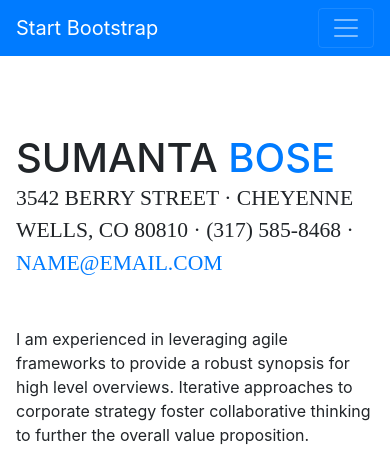
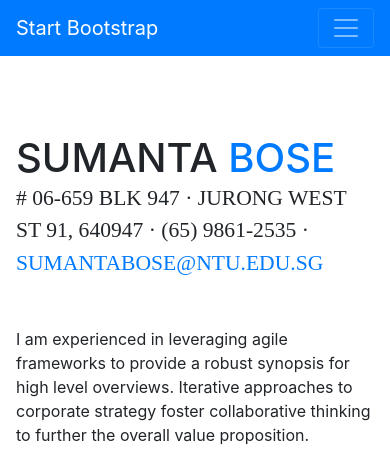
Before and after one commit to sumantabose/resume-site, a website with bundled scripts: page index.html in a window 390 px wide. Shown: the top 473 px of the page. Built offline with nearby package versions, Linux system fonts and the light colour scheme; a web font is replaced by a local one.

Commit message:
updated address, phone and email

```diff
--- a/index.html
+++ b/index.html
@@ -68,8 +68,8 @@
           <h1 class="mb-0">Sumanta
             <span class="text-primary">Bose</span>
           </h1>
-          <div class="subheading mb-5">3542 Berry Street · Cheyenne Wells, CO 80810 · (317) 585-8468 ·
-            <a href="mailto:name@email.com">name@email.com</a>
+          <div class="subheading mb-5"># 06-659 Blk 947 · Jurong West St 91, 640947 · (65) 9861-2535 ·
+            <a href="mailto:sumantabose@ntu.edu.sg">sumantabose@ntu.edu.sg</a>
           </div>
           <p class="mb-5">I am experienced in leveraging agile frameworks to provide a robust synopsis for high level overviews. Iterative approaches to corporate strategy foster collaborative thinking to further the overall value proposition.</p>
           <ul class="list-inline list-social-icons mb-0">
```
